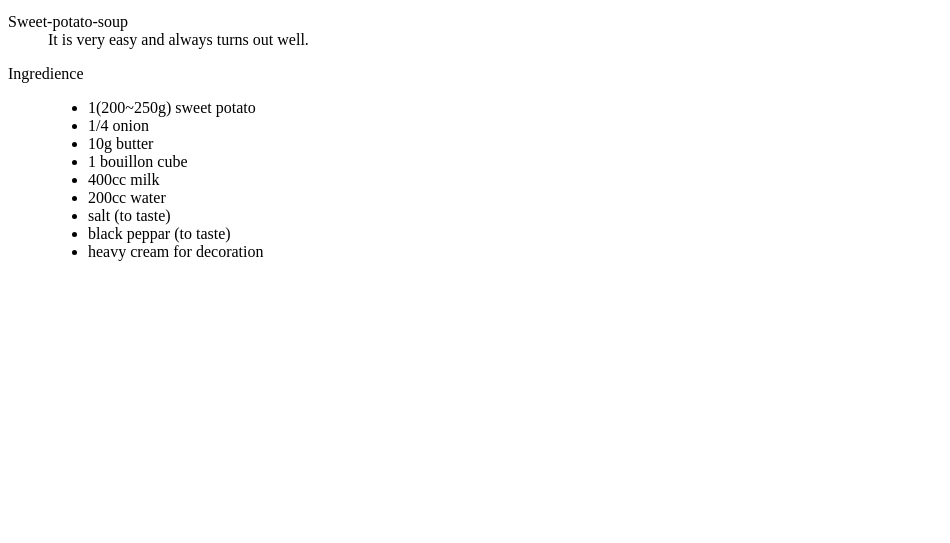
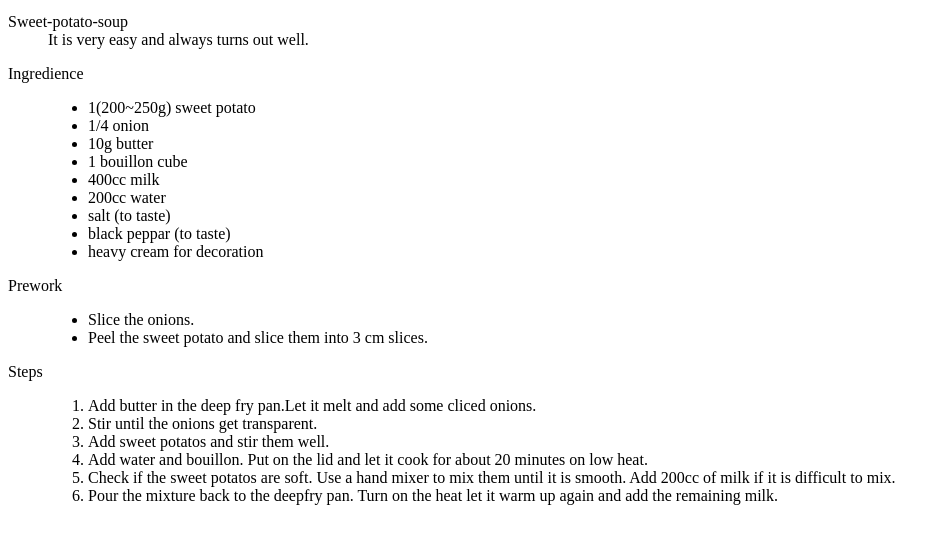
Before and after one commit to LapisRazuri/odin_recipes, a plain HTML site: page recipes/Sweet-potato-soup.html in a window 1280 px wide. Shown: the part 101-644 px from the top of the page, without its empty margins (0-950 px from the left). Drawn offline with Linux system fonts and the light colour scheme.

Commit message:
Add steps

```diff
--- a/recipes/Sweet-potato-soup.html
+++ b/recipes/Sweet-potato-soup.html
@@ -26,12 +26,25 @@
                 <li>salt (to taste)</li>
                 <li>black peppar (to taste)</li>
                 <li>heavy cream for decoration</li>
-            </ul>
+            </ul></dd>
+        </dl>
 
-            </ul>
+        <dl>
+            <dt>Prework</dt>
+            <dd><ul><li>Slice the onions.</li>
+            <li>Peel the sweet potato and slice them into 3 cm slices.</li>
+            </ul></dd>
+        </dl>
 
-            </dd>
-
+        <dl>
+            <dt>Steps</dt>
+            <dd><ol><li>Add butter in the deep fry pan.Let it melt and add some cliced onions.</li>
+                <li>Stir until the onions get transparent.</li>
+                <li>Add sweet potatos and stir them well.</li>
+                <li>Add water and bouillon. Put on the lid and let it cook for about 20 minutes on low heat.</li>
+                <li>Check if the sweet potatos are soft. Use a hand mixer to mix them until it is smooth. Add 200cc of milk if it is difficult to mix.</li>
+                <li>Pour the mixture back to the deepfry pan. Turn on the heat let it warm up again and add the remaining milk.</li>
+            </ol></dd>
         </dl>
     </body>
 </html>
```
